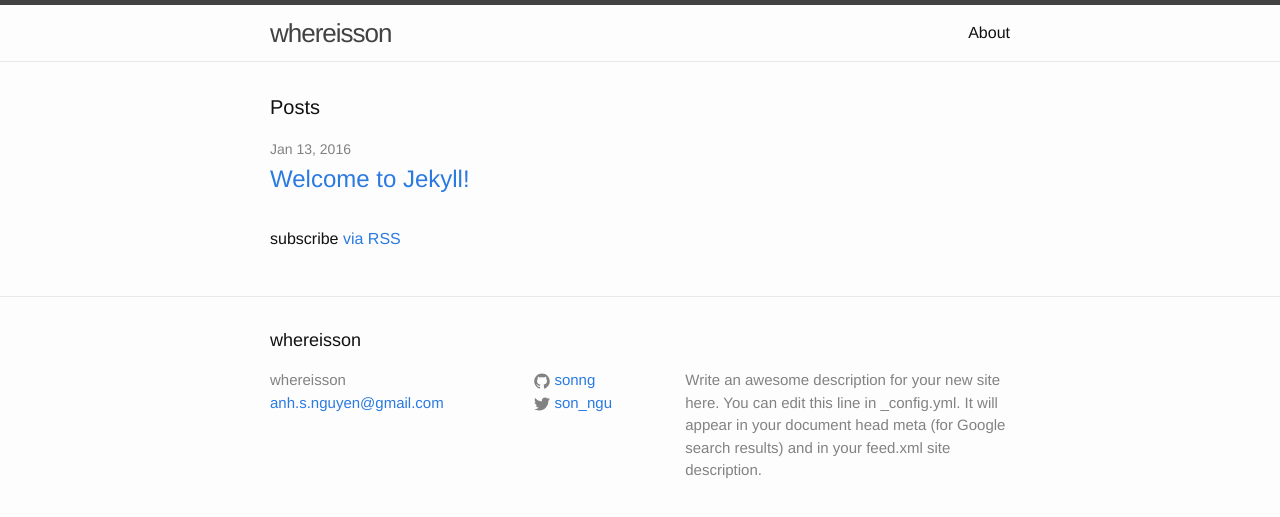
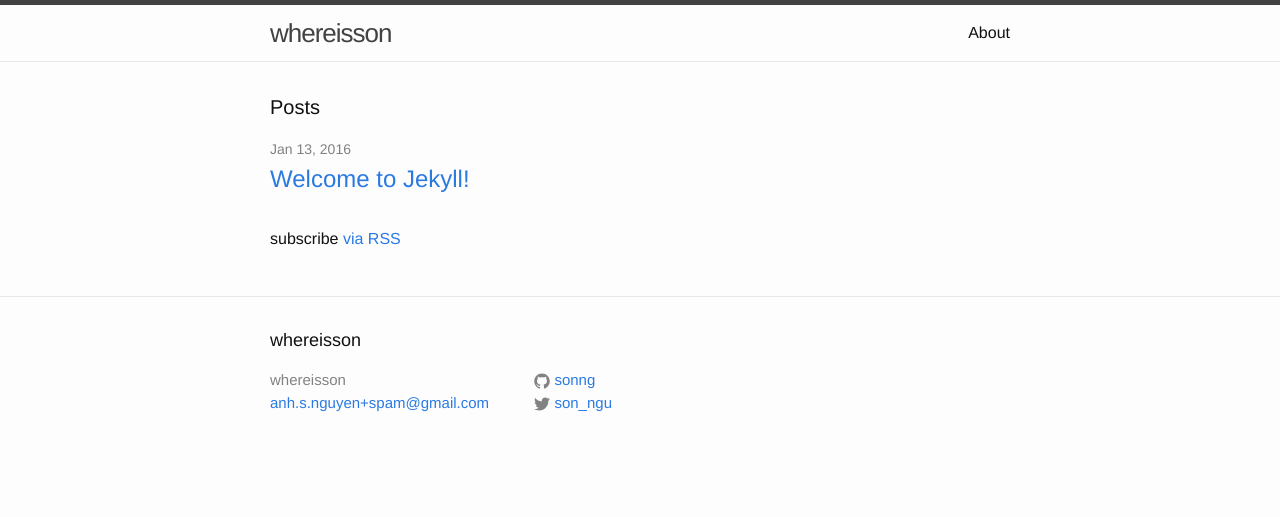
Before and after one commit to sonng/sonng.github.io, a Jekyll site: the page built from index.html, in a window 1280 px wide. Shown: the top 517 px of the page. Built offline with Jekyll 4.4.1, drawn with Linux system fonts in a browser that asks for light colours.

Commit message:
Whoops, my email is there...

```diff
--- a/_config.yml
+++ b/_config.yml
@@ -7,15 +7,14 @@
 
 # Site settings
 title: whereisson
-email: anh.s.nguyen@gmail.com
-description: > # this means to ignore newlines until "baseurl:"
-  Write an awesome description for your new site here. You can edit this
-  line in _config.yml. It will appear in your document head meta (for
-  Google search results) and in your feed.xml site description.
+email: anh.s.nguyen+spam@gmail.com
+description: > # Hi.
 baseurl: "" # the subpath of your site, e.g. /blog
 url: "" # the base hostname & protocol for your site
 twitter_username: son_ngu
 github_username:  sonng
 
+timezone: Australia/Sydney
+
 # Build settings
 markdown: kramdown
```
